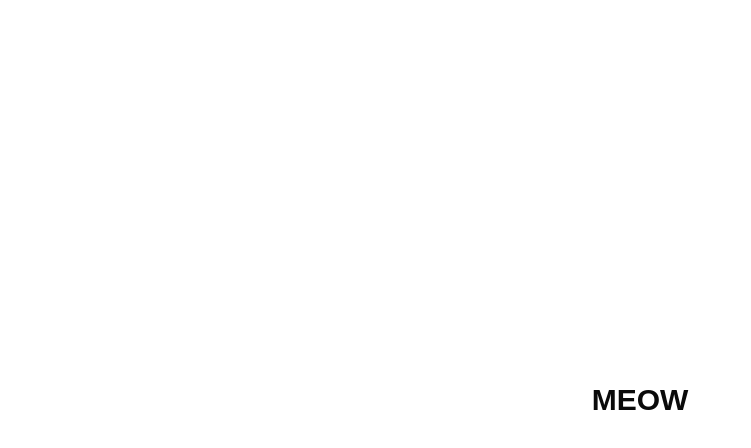
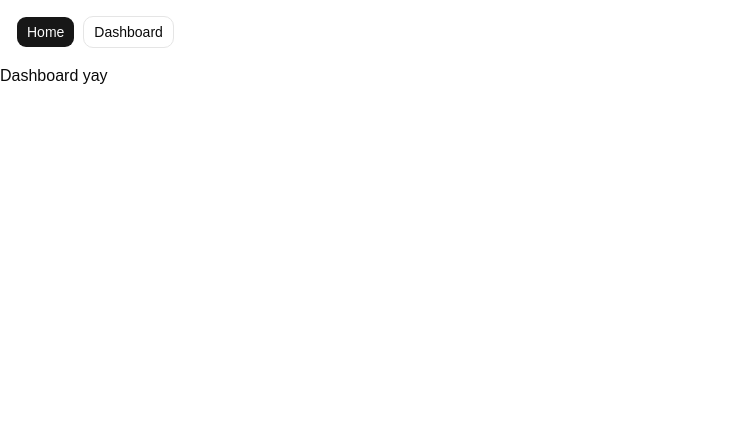
Before and after one commit to yetisyet/PixelPass, a React (Vite) app in the folder elelectron/: page /#/dashboard in a window 1280 px wide. Shown: the top 448 px of the page, without its empty margins (0-751 px from the left). Built offline with nearby package versions, Linux system fonts and the light colour scheme.

Commit message:
added pages (home for ash)

```diff
--- a/elelectron/package.json
+++ b/elelectron/package.json
@@ -43,6 +43,7 @@
     "lucide-react": "^1.33.0",
     "react": "^19.2.8",
     "react-dom": "^19.2.8",
+    "react-router-dom": "^7.18.2",
     "shadcn": "^4.18.0",
     "tailwind-merge": "^3.6.0",
     "tw-animate-css": "^1.4.0"
--- a/elelectron/src/App.jsx
+++ b/elelectron/src/App.jsx
@@ -1,7 +1,27 @@
+import { Route, Routes, useNavigate } from "react-router-dom"
+
+import { Button } from "@/components/ui/button"
+import Dashboard from "@/pages/dashboard"
+import Home from "@/pages/home"
+import NotFound from "@/pages/notfound"
+
 export default function App() {
+  const navigate = useNavigate()
+
   return (
-    <main className="flex min-h-screen items-center justify-center">
-      <h1 className="text-3xl font-bold">MEOW</h1>
-    </main>
+    <div>
+      <nav className="flex gap-2 p-4">
+        <Button onClick={() => navigate("/")}>Home</Button>
+        <Button variant="outline" onClick={() => navigate("/dashboard")}>
+          Dashboard
+        </Button>
+      </nav>
+
+      <Routes>
+        <Route path="/" element={<Home />} />
+        <Route path="/dashboard" element={<Dashboard />} />
+        <Route path="*" element={<NotFound />} />
+      </Routes>
+    </div>
   )
 }
--- a/elelectron/src/main.js
+++ b/elelectron/src/main.js
@@ -25,7 +25,6 @@ const createWindow = () => {
   }
 
   // Open the DevTools.
-  mainWindow.webContents.openDevTools();
 };
 
 // This method will be called when Electron has finished
--- /dev/null
+++ b/elelectron/src/pages/dashboard.jsx
@@ -0,0 +1,3 @@
+export default function Dashboard() {
+  return <h1>Dashboard yay</h1>
+}
--- /dev/null
+++ b/elelectron/src/pages/home.jsx
@@ -0,0 +1,3 @@
+export default function Home() {
+  return <h1>Hi this is meow's house</h1>
+}
--- /dev/null
+++ b/elelectron/src/pages/notfound.jsx
@@ -0,0 +1,3 @@
+export default function NotFound() {
+  return <h1>Page not found</h1>
+}
--- a/elelectron/src/renderer.jsx
+++ b/elelectron/src/renderer.jsx
@@ -1,10 +1,14 @@
 import { StrictMode } from "react"
 import { createRoot } from "react-dom/client"
+import { HashRouter } from "react-router-dom"
+
 import App from "./App"
 import "./index.css"
 
 createRoot(document.getElementById("root")).render(
   <StrictMode>
-    <App />
+    <HashRouter>
+      <App />
+    </HashRouter>
   </StrictMode>,
 )
```
Also changed, not shown: 1 other file (tests, documents, lock files or other folders).
